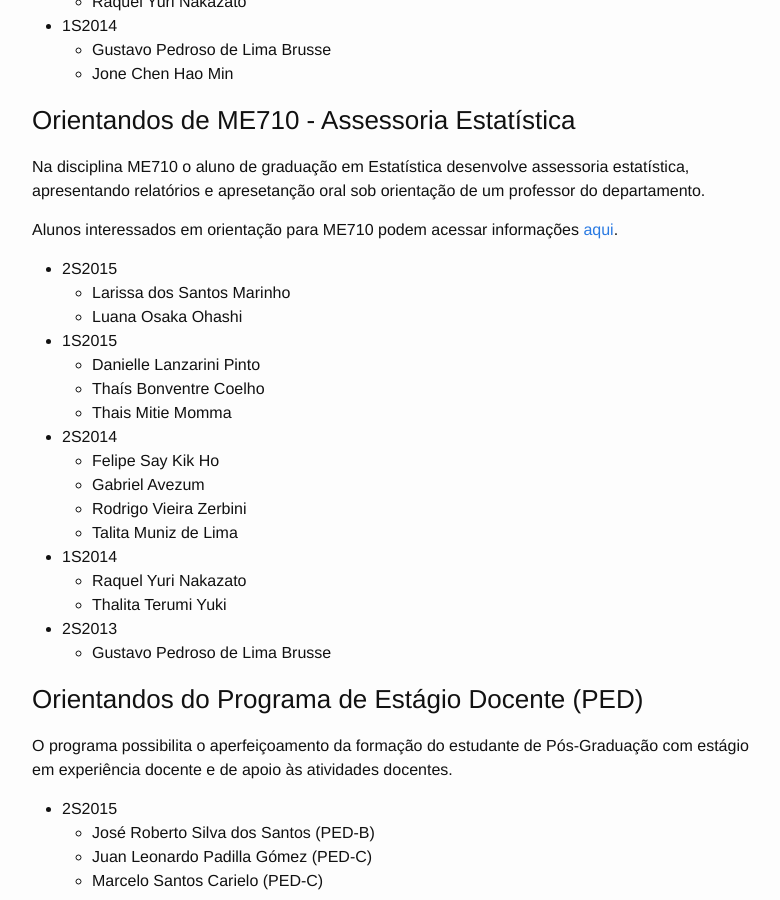
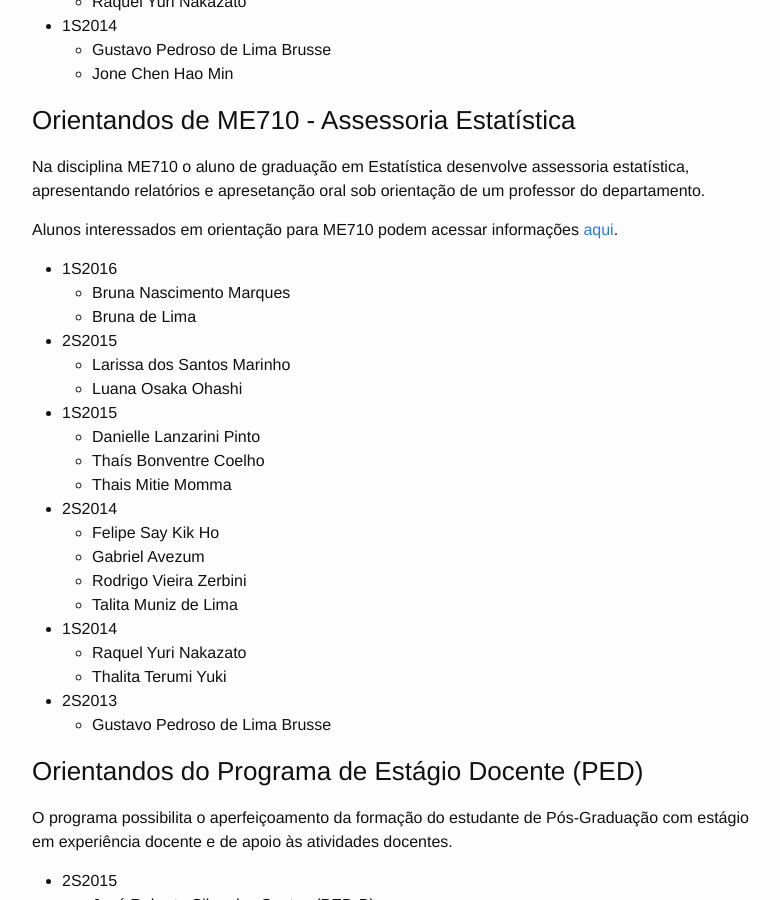
Before and after one commit to samarafk/samarafk.github.io, a Jekyll site: the page built from students.md, in a window 1280 px wide and 900 px high, scrolled down 855 px. Shown: the whole window, without its empty margins (238-1018 px from the left). Built offline with Jekyll 4.4.1, drawn with Linux system fonts in a browser that asks for light colours.

Commit message:
novos alunos ME710

```diff
--- a/students.md
+++ b/students.md
@@ -47,6 +47,9 @@ Na disciplina ME710 o aluno de graduação em Estatística desenvolve assessoria
 Alunos interessados em orientação para ME710 podem acessar informações [aqui](../ME710_ME810).
 
 
+   + 1S2016
+      + Bruna Nascimento Marques
+      + Bruna de Lima
    + 2S2015
       + Larissa dos Santos Marinho
       + Luana Osaka Ohashi
```
